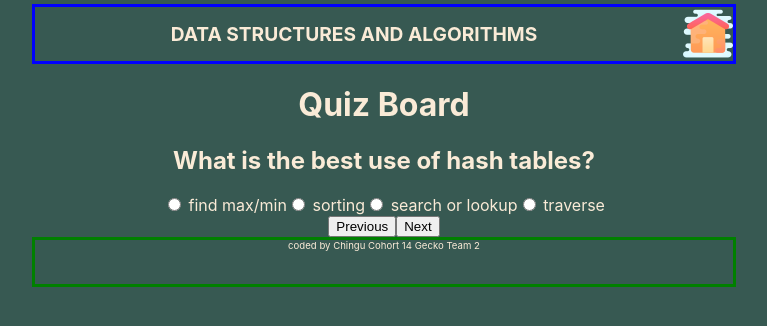
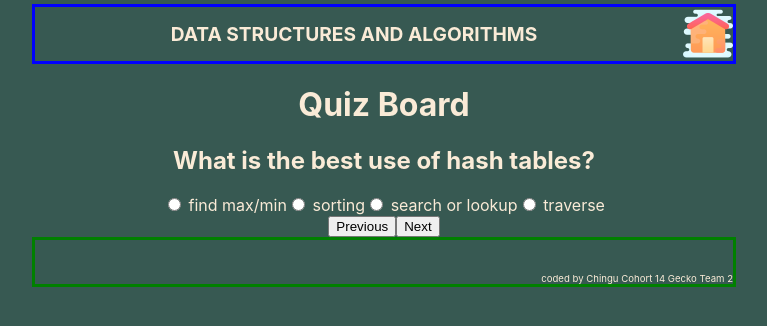
Before and after one commit to chingu-voyages/v14-geckos-team-02, a React (Create React App) app: page / in a window 1280 px wide. Shown: the top 326 px of the page, without its empty margins (256-1023 px from the left). Built offline with nearby package versions, Linux system fonts and the light colour scheme.

Commit message:
Changed layout of footer text

```diff
--- a/src/views/Footer/Footer.css
+++ b/src/views/Footer/Footer.css
@@ -1,4 +1,7 @@
 .footerAS {
   border: 3px solid green;
   font-size: 0.6rem;
+  display: grid;
+  justify-content: end;
+  align-items: end;
 }
```
